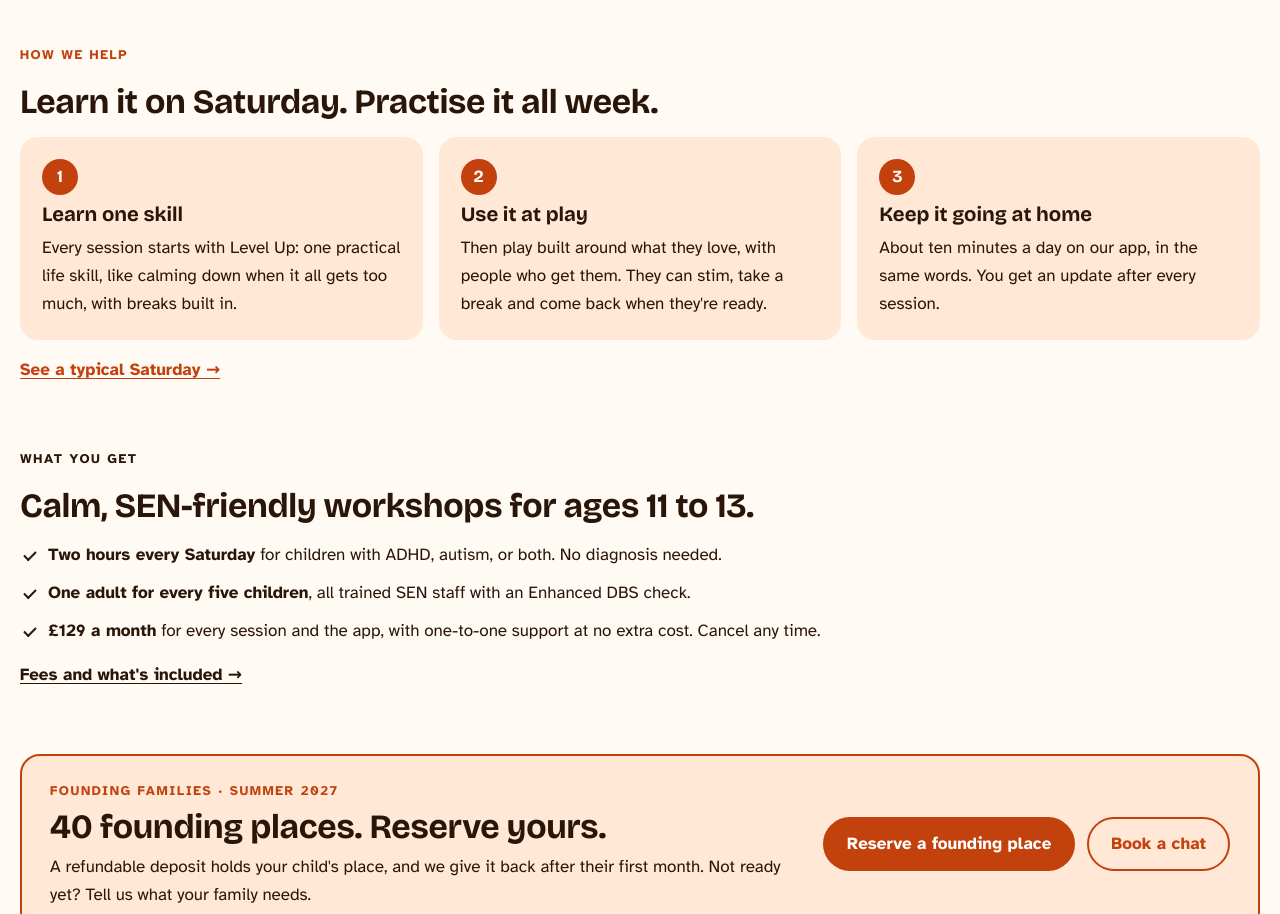
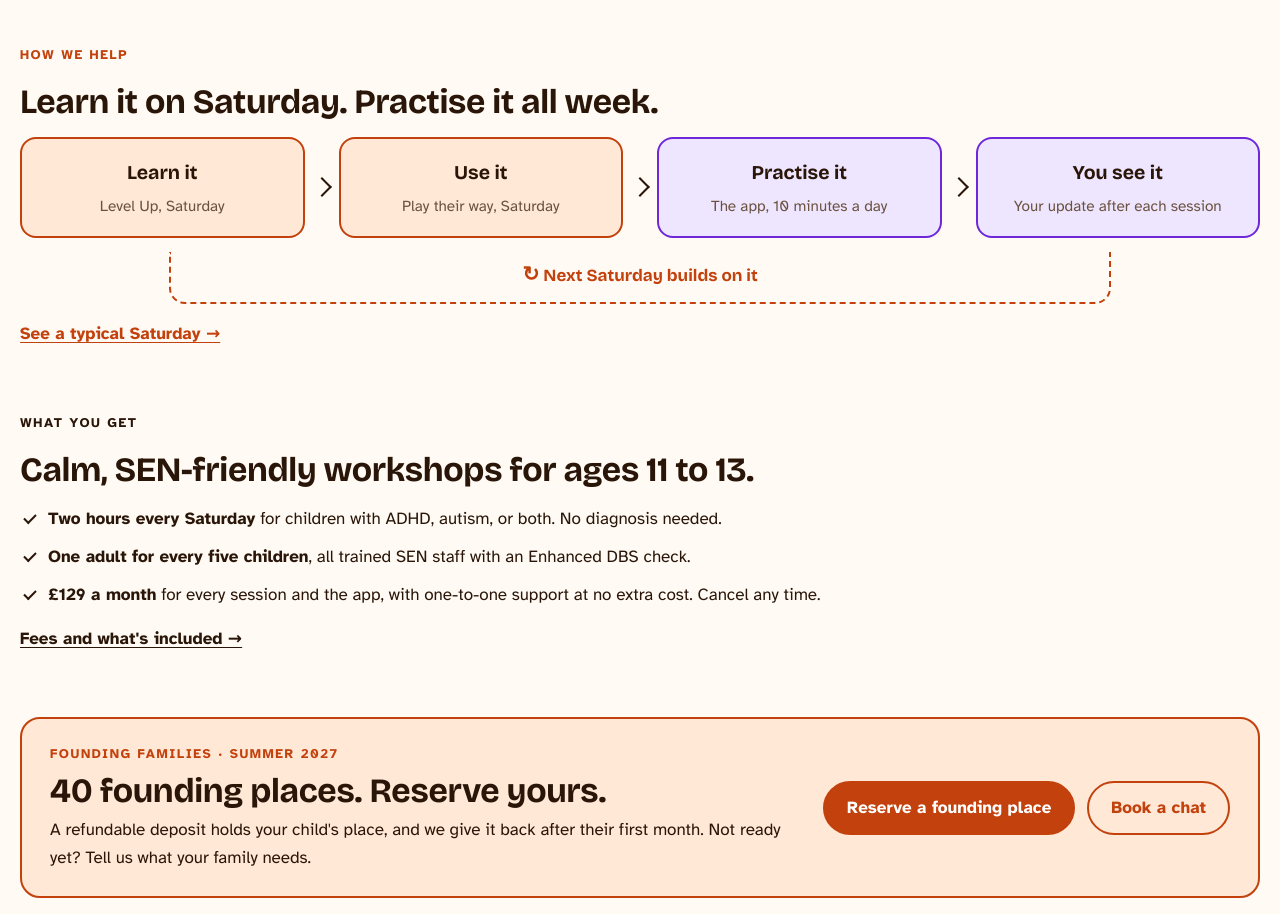
Before and after one commit to marcelheadlam-hash/maverickminds, a plain HTML site: page index.html in a window 1280 px wide. Shown: the part 1120-2034 px from the top of the page. Drawn offline with nearby package versions, Linux system fonts and the light colour scheme.

Commit message:
Replace How we help cards with weekly loop graphic
Co-Authored-By: Claude Opus 5.5 <noreply@anthropic.com>
Claude-Session: https://claude.ai/code/session_01LUw3PqHGWBWUiERo4hB7YX

```diff
--- a/index.html
+++ b/index.html
@@ -329,6 +329,21 @@ html.calm footer{border-top-color:var(--line)}
 .hero-solo::after{left:auto;right:-50px;bottom:-80px}
 @media (max-width:600px){.hero-solo::after{width:110px;height:110px;right:-55px;bottom:-75px}}
 .hero-solo .stack{max-width:44rem}
+.loop{display:flex;flex-direction:column;gap:14px;position:relative}
+.loop-steps{list-style:none;margin:0;padding:0;display:grid;grid-template-columns:repeat(4,1fr);gap:34px}
+.loop-steps li{position:relative;border-radius:16px;padding:18px 16px;display:flex;flex-direction:column;gap:4px;text-align:center;border:2px solid var(--c-sessions);background:var(--c-sessions-soft)}
+.loop-steps li.home{border-color:var(--c-learn);background:var(--c-learn-soft)}
+.loop-steps b{font-family:var(--display);font-size:1.15rem}
+.loop-steps span{font-size:.9rem;color:var(--muted)}
+.loop-steps li + li::before{content:"";position:absolute;left:-26px;top:50%;width:14px;height:14px;border-top:2.5px solid var(--ink);border-right:2.5px solid var(--ink);transform:translateY(-50%) rotate(45deg)}
+.loop-back{margin:0;text-align:center;font-family:var(--display);font-weight:700;color:var(--c-sessions);border:2px dashed var(--c-sessions);border-top:0;border-radius:0 0 16px 16px;padding:6px 12px 10px;margin-inline:12%}
+.loop-back span{font-size:1.2em}
+@media (max-width:820px){
+  .loop-steps{grid-template-columns:1fr;gap:26px;margin-right:34px}
+  .loop-steps li + li::before{left:50%;top:-20px;transform:translateX(-50%) rotate(135deg)}
+  .loop-steps::after{content:"";position:absolute;right:8px;top:36px;bottom:calc(36px + 3.2em);width:22px;border:2px dashed var(--c-sessions);border-left:0;border-radius:0 14px 14px 0}
+  .loop-back{border:0;margin:0;padding:0}
+}
 .how-steps{list-style:none;margin:0;padding:0;display:grid;grid-template-columns:repeat(3,1fr);gap:16px}
 .how-steps li{background:var(--sec-soft);border-radius:18px;padding:22px;display:flex;flex-direction:column;gap:8px;min-width:0}
 .how-steps h3{font-size:1.2rem}
@@ -1728,11 +1743,15 @@ home(){
 <section class="stack sec-sessions" aria-labelledby="how-h">
   <span class="eyebrow">How we help</span>
   <h2 id="how-h">Learn it on Saturday. Practise it all week.</h2>
-  <ol class="how-steps">
-    <li><span class="how-n" aria-hidden="true">1</span><h3>Learn one skill</h3><p>Every session starts with Level Up: one practical life skill, like calming down when it all gets too much, with breaks built in.</p></li>
-    <li><span class="how-n" aria-hidden="true">2</span><h3>Use it at play</h3><p>Then play built around what they love, with people who get them. They can stim, take a break and come back when they're ready.</p></li>
-    <li><span class="how-n" aria-hidden="true">3</span><h3>Keep it going at home</h3><p>About ten minutes a day on our app, in the same words. You get an update after every session.</p></li>
-  </ol>
+  <div class="loop" role="img" aria-label="Every week: your child learns a skill at Level Up on Saturday, uses it at play, practises it on the app for about ten minutes a day, and you get an update after each session. The next Saturday builds on it.">
+    <ol class="loop-steps" aria-hidden="true">
+      <li class="sat"><b>Learn it</b><span>Level Up, Saturday</span></li>
+      <li class="sat"><b>Use it</b><span>Play their way, Saturday</span></li>
+      <li class="home"><b>Practise it</b><span>The app, 10 minutes a day</span></li>
+      <li class="home"><b>You see it</b><span>Your update after each session</span></li>
+    </ol>
+    <p class="loop-back" aria-hidden="true"><span>↻</span> Next Saturday builds on it</p>
+  </div>
   <a class="why-more" href="#sessions">See a typical Saturday →</a>
 </section>
 <section class="stack sec-trust" aria-labelledby="what-h">
```
